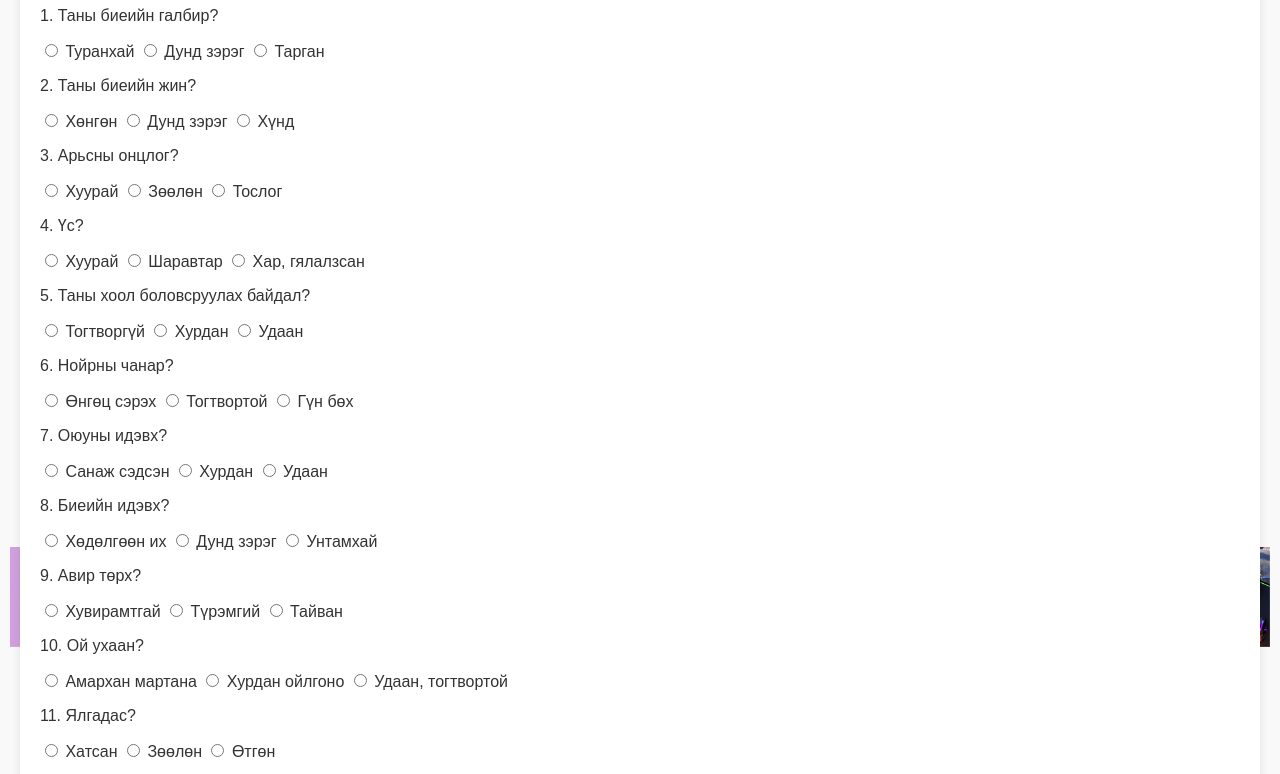
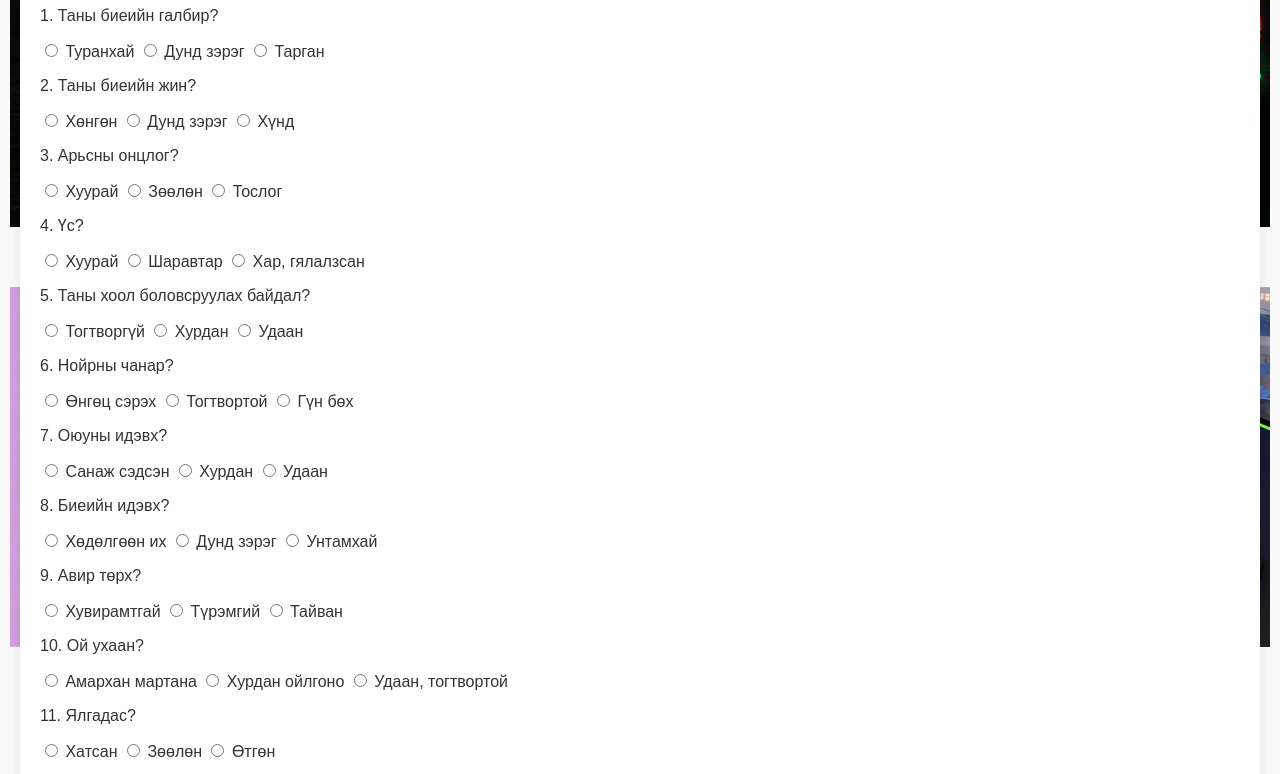
Before and after one commit to KnightsOut/body-type-test, a plain HTML site: page index.html in a window 1280 px wide. Shown: the part 143-917 px from the top of the page. Drawn offline with Linux system fonts and the light colour scheme.

Commit message:
Update index.html

```diff
--- a/index.html
+++ b/index.html
@@ -25,8 +25,8 @@
         }
         .corner-image {
             position: fixed;
-            width: 100px; /* Adjust size as needed */
-            height: 100px;
+            width: 360px; /* Adjust size as needed */
+            height: 360px;
         }
         .top-left { top: 10px; left: 10px; }
         .top-right { top: 10px; right: 10px; }
```
